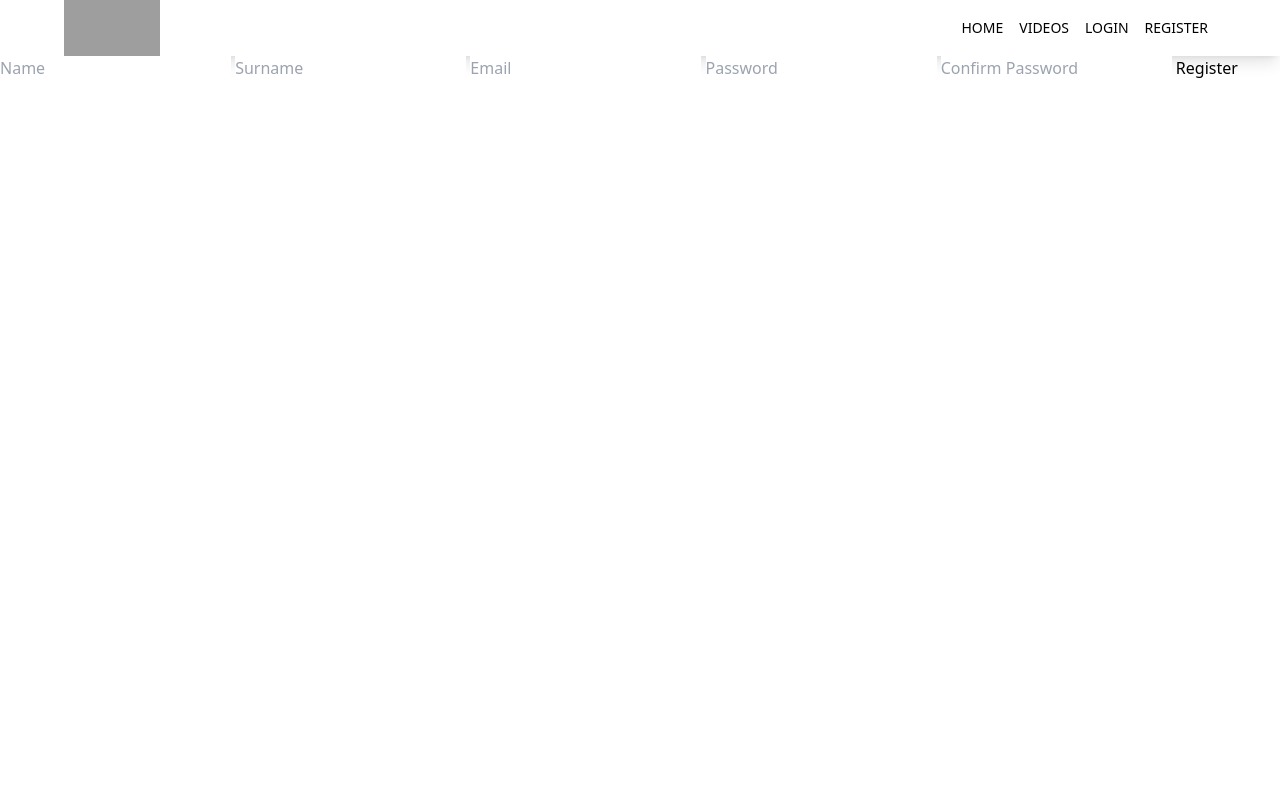
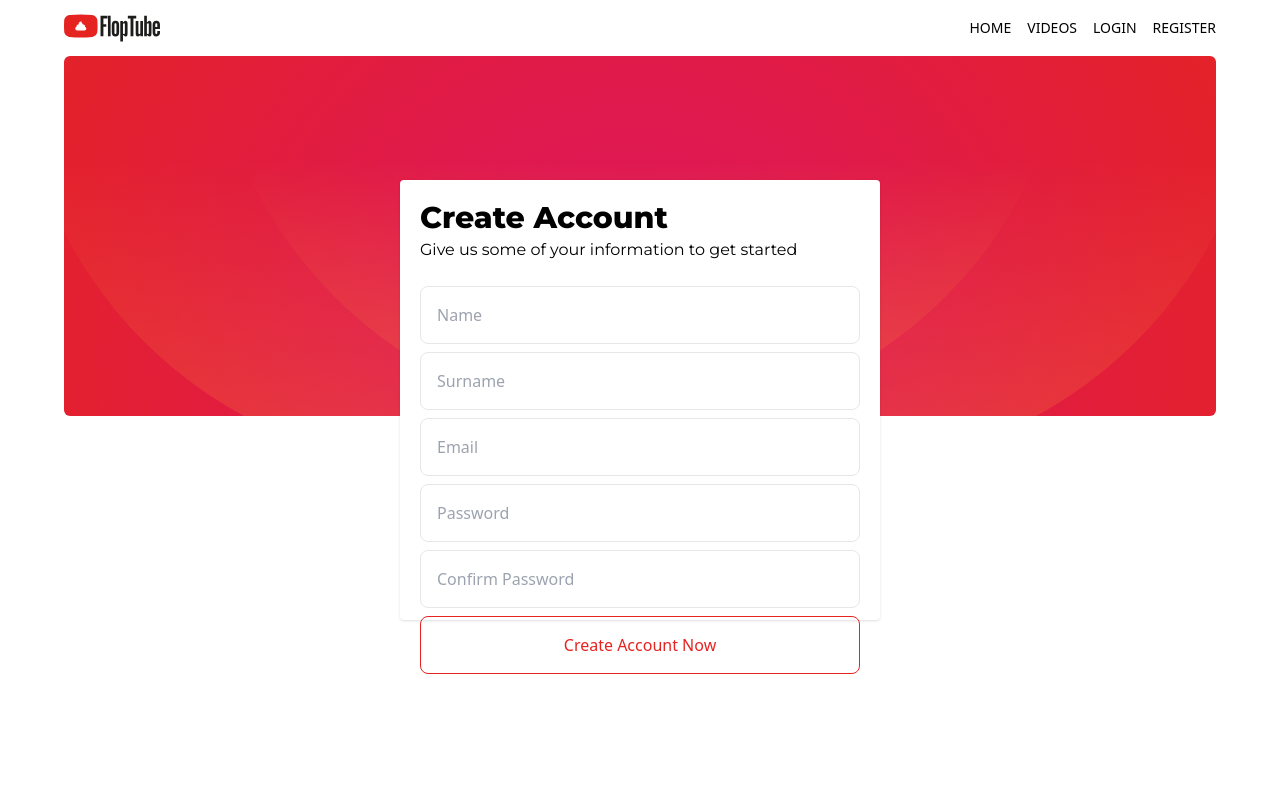
Before and after one commit to andreachicco/FlopTube, a PHP site: page /auth/registration.php in a window 1280 px wide. Run offline with PHP 8.4, Linux system fonts and the light colour scheme; some libraries are stand-ins or nearby versions; grey boxes are pictures that could not be loaded.

Commit message:
responsive registration page

```diff
--- a/src/auth/registration.php
+++ b/src/auth/registration.php
@@ -4,9 +4,15 @@
     <?php require_once(dirname(__FILE__) . "/../common/head.php"); ?>
     <title>FlopTube | Register</title>
 </head>
-<body>
+<body class="overflow-x-hidden h-screen">
     <?php require_once(dirname(__FILE__) . "/../components/header.php"); ?>
 
-    <?php require_once(dirname(__FILE__) . "/../components/registration_form.php"); ?>
+    <div class="hidden sm:grid w-sm-container sm:w-container h-[45vh] mx-auto rounded-md bg-ft-red bg-banner bg-cover bg-no-repeat bg-center place-self-center"></div>
+
+    <section class="flex flex-col w-sm-container mx-auto h-[55vh] max-h-[40rem] sm:w-1/2 sm:min-w-[25rem] sm:max-w-[30rem] sm:p-5 sm:bg-white sm:shadow sm:rounded absolute top-1/2 left-1/2 translate-x-minus-50% translate-y-minus-50%">
+        <h1 class="mb-0.5 text-2xl sm:text-3xl font-montserrat font-extrabold">Create Account</h1>
+        <p class="mb-5 text-xs font-montserrat sm:text-base">Give us some of your information to get started</p>
+        <?php require_once(dirname(__FILE__) . "/../components/registration_form.php"); ?>
+    </section>
 </body>
 </html>
--- a/src/common/head.php
+++ b/src/common/head.php
@@ -3,3 +3,6 @@
 <script src="https://cdn.tailwindcss.com"></script>
 <link rel="shortcut icon" href="/assets/floptube_logo.svg" type="image/x-icon">
 <script src="/scripts/js/tailwind.config.js"></script>
+<style>
+    @import url('https://fonts.googleapis.com/css?family=Montserrat:400,800');
+</style>
--- a/src/components/header.php
+++ b/src/components/header.php
@@ -1,5 +1,5 @@
-<header class="w-full h-header shadow-sm md:shadow-md lg:shadow-lg">
-    <div class="wrapper w-sm-container sm:w-container w-4/5 mx-auto h-full">
+<header class="w-full h-header">
+    <div class="wrapper w-sm-container sm:w-container mx-auto h-full">
         <nav class="flex items-center justify-between h-full">
             <div id="logo-container" class="h-full">
                 <a href="/" class="h-full">
@@ -11,11 +11,11 @@
                 <div class="origin-left rounded line second w-burger-line-w h-burger-line-h bg-black m-1"></div>
                 <div class="origin-left rounded line third w-burger-line-w h-burger-line-h bg-black m-1"></div>
             </div>
-            <ul class="uppercase text-sm links bg-white absolute justify-around h-1/2 w-screen top-0 left-[100vw] flex flex-col sm:flex-row sm:bg-transparent sm:static sm:justify-end items-center list-none">
+            <ul class="z-50 uppercase text-sm links bg-white absolute justify-around h-1/2 w-screen top-0 left-[100vw] flex flex-col sm:flex-row sm:bg-transparent sm:static sm:justify-end items-center list-none">
                 <li class="hover:text-ft-red p-sm-nav-links md:p-md-nav-links lg:p-lg-nav-links"><a href="/">Home</a></li>
                 <li class="hover:text-ft-red p-sm-nav-links md:p-md-nav-links lg:p-lg-nav-links"><a href="#">Videos</a></li>
                 <li class="hover:text-ft-red p-sm-nav-links md:p-md-nav-links lg:p-lg-nav-links"><a href="#">Login</a></li>
-                <li class="hover:text-ft-red p-sm-nav-links md:p-md-nav-links lg:p-lg-nav-links"><a href="/auth/registration.php">Register</a></li>
+                <li class="hover:text-ft-red pl-sm-nav-links md:pl-md-nav-links lg:pl-lg-nav-links"><a href="/auth/registration.php">Register</a></li>
             </ul>
         </nav>
     </div>
--- a/src/components/registration_form.php
+++ b/src/components/registration_form.php
@@ -1,8 +1,8 @@
-<form action="/auth/registration.php" method="post">
-    <input type="text" name="firstname" placeholder="Name">
-    <input type="text" name="lastname" placeholder="Surname">
-    <input type="email" name="email" placeholder="Email">
-    <input type="password" name="pass" placeholder="Password">
-    <input type="password" name="confirm" placeholder="Confirm Password">
-    <input type="submit" name="submit" value="Register">
+<form class="h-full flex flex-col justify-between" action="/auth/registration.php" method="post">
+    <input class="my-1 border focus:outline-ft-red p-4 rounded-lg" type="text" name="firstname" placeholder="Name">
+    <input class="my-1 border focus:outline-ft-red p-4 rounded-lg" type="text" name="lastname" placeholder="Surname">
+    <input class="my-1 border focus:outline-ft-red p-4 rounded-lg" type="email" name="email" placeholder="Email">
+    <input class="my-1 border focus:outline-ft-red p-4 rounded-lg" type="password" name="pass" placeholder="Password">
+    <input class="my-1 border focus:outline-ft-red p-4 rounded-lg" type="password" name="confirm" placeholder="Confirm Password">
+    <input class="my-1 hover:cursor-pointer rounded-lg p-4 hover:text-white hover:bg-ft-red text-ft-red border border-ft-red" type="submit" name="submit" value="Create Account Now">
 </form>
--- a/src/index.php
+++ b/src/index.php
@@ -1,5 +1,5 @@
 <!DOCTYPE html>
-<html class="overflow-x-hidden" lang="en">
+<html lang="en">
 <head>
     <?php require_once(dirname(__FILE__) . "/common/head.php"); ?>
     <title>FlopTube</title>
```
Also changed, not shown: src/scripts/js/tailwind.config.js (+10 -1 lines), src/assets/floptube_complete_logo.svg.
